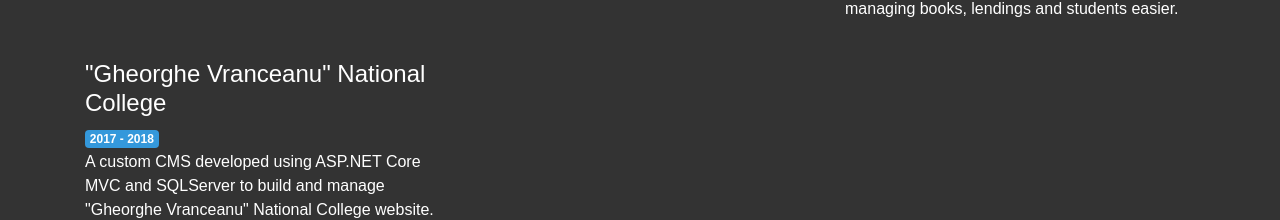
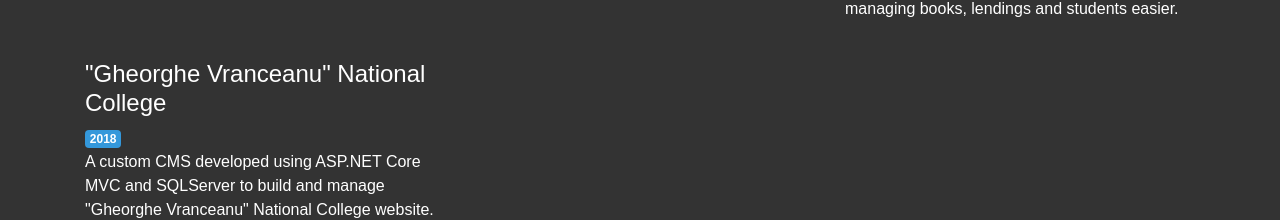
Before and after one commit to stefanalexandru02/MyPersonalWebsite, a React (Create React App) app in the folder Portfolio/ClientApp/: page / in a window 1280 px wide. Shown: the part 1635-1855 px from the top of the page. Built offline with nearby package versions, Linux system fonts and the light colour scheme; a web font is replaced by a local one.

Commit message:
last publish from laptop - not much, just changed a year

```diff
--- a/Portfolio/ClientApp/src/components/Sections/PortfolioSection.jsx
+++ b/Portfolio/ClientApp/src/components/Sections/PortfolioSection.jsx
@@ -8,7 +8,7 @@ export default function PortfolioSection() {
             <div className="row" data-aos="flip-left" data-aos-duration="1500">
                 <div className="col-md-4">
                     <h4>eTomorrowSchool - eLearning Platform</h4>
-                    <span class="badge badge-secondary">2019 - 2020</span>
+                    <span className="badge badge-secondary">2019 - 2020</span>
                     <br/>
                     <p>
                         eTomorrowSchool is an A.I. based eLearning platform that helps students learn better, faster, and allows teachers to work with larger classes, easier.
@@ -25,7 +25,7 @@ export default function PortfolioSection() {
                 </div>
                 <div className="col-md-4">
                     <h4>eTomorrowSchool - online library</h4>
-                    <small class="badge badge-secondary">2019</small>
+                    <small className="badge badge-secondary">2019</small>
                     <br/>
                     <p>
                         eTomorrowSchool - online library is a SaaS application for school libraries, that makes managing books, lendings and students easier.
@@ -36,10 +36,10 @@ export default function PortfolioSection() {
             <div className="row" data-aos="flip-left" data-aos-duration="1500">
                 <div className="col-md-4">
                     <h4>"Gheorghe Vranceanu" National College</h4>
-                    <span class="badge badge-secondary">2017 - 2018</span>
+                    <span className="badge badge-secondary">2018</span>
                     <br/>
                     <p>
-                    A custom CMS developed using ASP.NET Core MVC and SQLServer to build and manage "Gheorghe Vranceanu" National College website.
+                        A custom CMS developed using ASP.NET Core MVC and SQLServer to build and manage "Gheorghe Vranceanu" National College website.
                     </p>
                 </div>
                 <div className="col-md-8">
@@ -52,7 +52,7 @@ export default function PortfolioSection() {
                 </div>
                 <div className="col-md-4">
                     <h4>Aerostar Visitors Management System</h4>
-                    <span class="badge badge-secondary">2017</span>
+                    <span className="badge badge-secondary">2017</span>
                     <p>
                         Visitors management system that registers visitors securely, makes a better first immpression, handles all the paperwork, generates automatically reports, and notifies the company's assigned personnell when the visitors have arrived.
                     </p>
```
